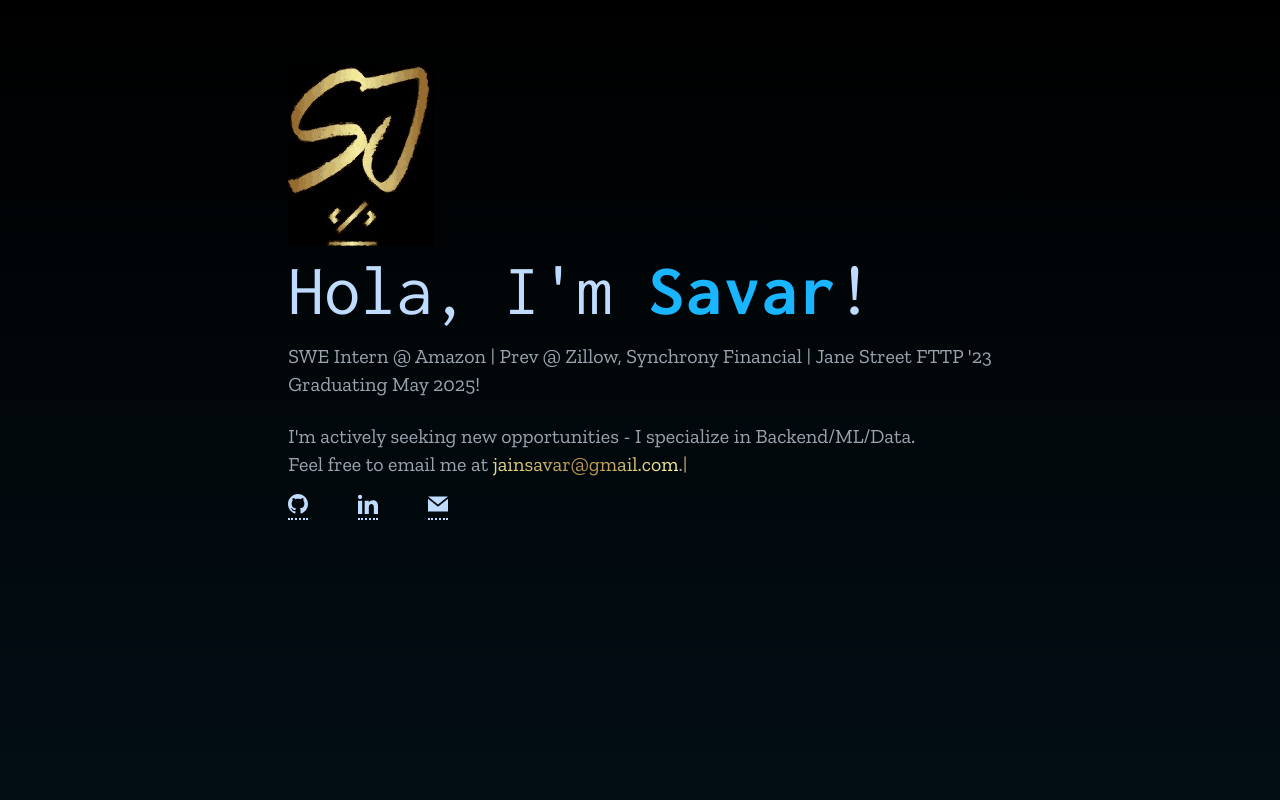
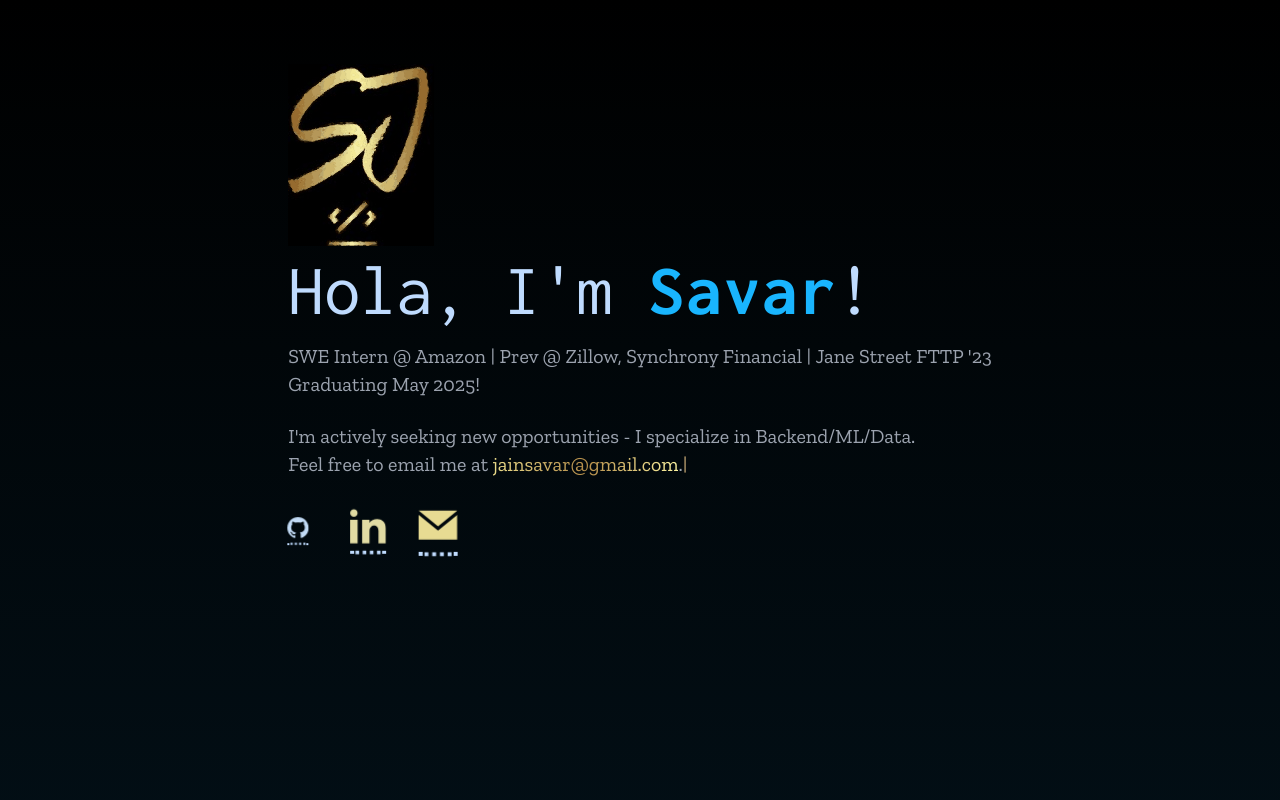
Before and after one commit to SavarJ/jainsavar.com, a React (Create React App) app: page / in a window 1280 px wide. Shown: the top 800 px of the page. Built offline with nearby package versions, Linux system fonts and the light colour scheme.

Commit message:
Add new animation for social icons

```diff
--- a/src/components/sections/Home/SelfSocials.tsx
+++ b/src/components/sections/Home/SelfSocials.tsx
@@ -14,18 +14,16 @@ const SelfSocials: React.FC<SelfSocialsProps> = (props) => {
   /* TODO: Replace font awesome with a custom svg icons */
   return (
     <Zoom top when={props.selfSubDescriptionDone} onReveal={() => props.setSelfSocialsDone(true)}>
+      <br />
       <div className="flex justify-between items-center w-40 mt-4">
-        <Link link="https://github.com/SavarJ">
-          <Github className="w-5 pb-1 border-b-2 border-blue-200 border-dotted" />
+        <Link link="https://github.com/SavarJ" additionalStyle="icon-1">
+          <Github className="w-5 pb-1 border-b-2 border-blue-200 border-dotted icon-1" />
         </Link>
-        <Link link="https://linkedin.com/in/savarjain">
-          <Linkedin className="w-5 pb-1 border-b-2 border-blue-200 border-dotted" />
+        <Link link="https://linkedin.com/in/savarjain" additionalStyle="icon-2">
+          <Linkedin className="w-5 pb-1 border-b-2 border-blue-200 border-dotted icon-2" />
         </Link>
-        {/* <Link link="https://twitter.com/SavarJain">
-          <Twitter className="w-5" />
-        </Link> */}
-        <Link link="mailto:jainsavar@gmail.com">
-          <Email className="w-5 pb-1 border-b-2 border-blue-200 border-dotted" />
+        <Link link="mailto:jainsavar@gmail.com" additionalStyle="icon-3">
+          <Email className="w-5 pb-1 border-b-2 border-blue-200 border-dotted icon-3" />
         </Link>
       </div>
     </Zoom>
--- a/src/components/shared/Link.tsx
+++ b/src/components/shared/Link.tsx
@@ -5,13 +5,14 @@ interface LinkProps {
   color?: string;
   className?: string;
   sameTab?: boolean;
+  additionalStyle?: string;
 }
 
 const Link: React.FC<LinkProps> = (props) => {
   const style = `${props.color ? `link link-${props.color}` : "icon"} ${props.className}`;
   return (
     <a
-      className={style}
+      className={style + " " + props.additionalStyle}
       href={props.link}
       target={props.sameTab ? "_self" : "_blank"}
       rel="noopener noreferrer"
--- a/src/styles/Link.css
+++ b/src/styles/Link.css
@@ -1,6 +1,31 @@
 .icon {
   transition: transform ease-in 150ms;
   fill: var(--tw-blue-200);
+  animation: enlargeShrink 2s ease-in-out infinite alternate;
+  transform-origin: center;
+}
+
+.icon-1 {
+  animation-delay: 0.5s;
+}
+
+.icon-2 {
+  animation-delay: 1s;
+}
+
+.icon-3 {
+  animation-delay: 1.5s;
+}
+
+@keyframes enlargeShrink {
+  0%,
+  100% {
+    transform: scale(1);
+  }
+  50% {
+    transform: scale(2);
+    fill: var(--gold-one);
+  }
 }
 
 .icon:hover,
@@ -8,6 +33,7 @@
 .icon:active {
   transform: scale(1.35);
   fill: var(--gold-one);
+  animation: none;
 }
 
 .link {
```
